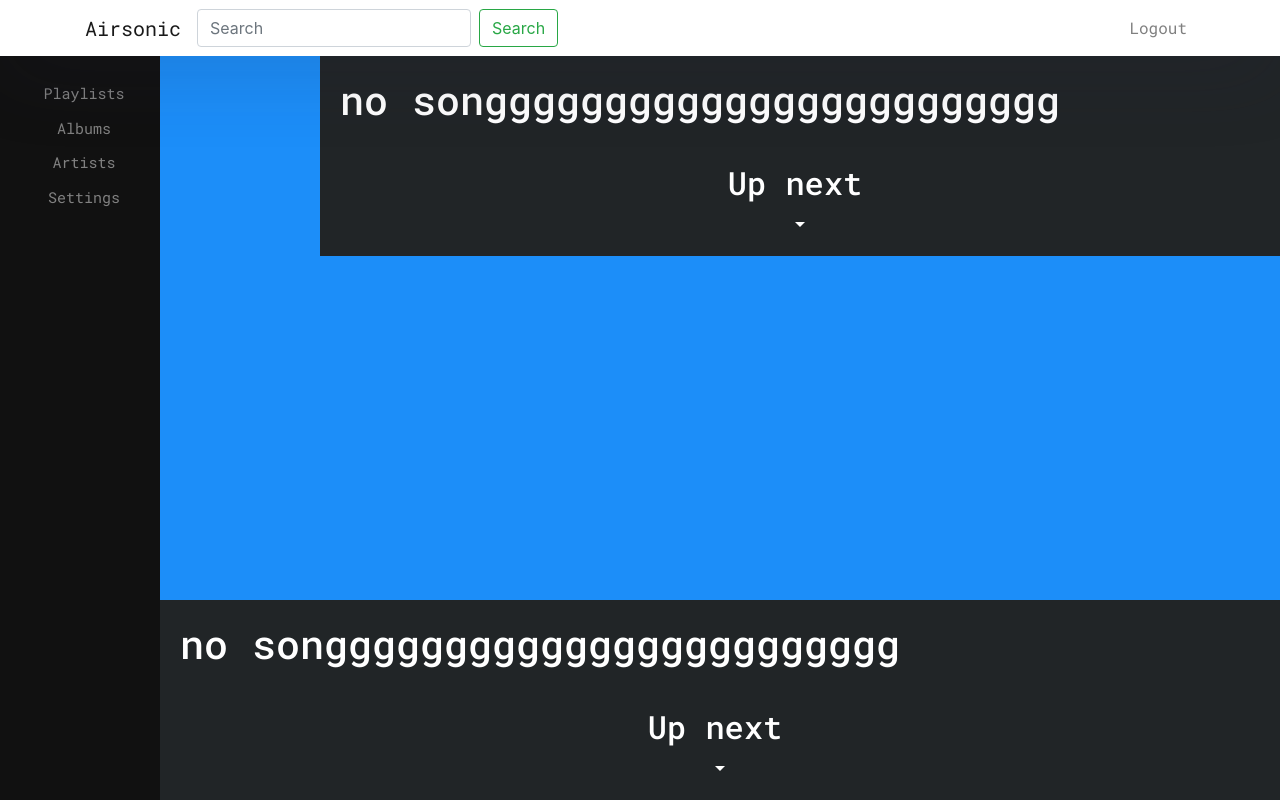
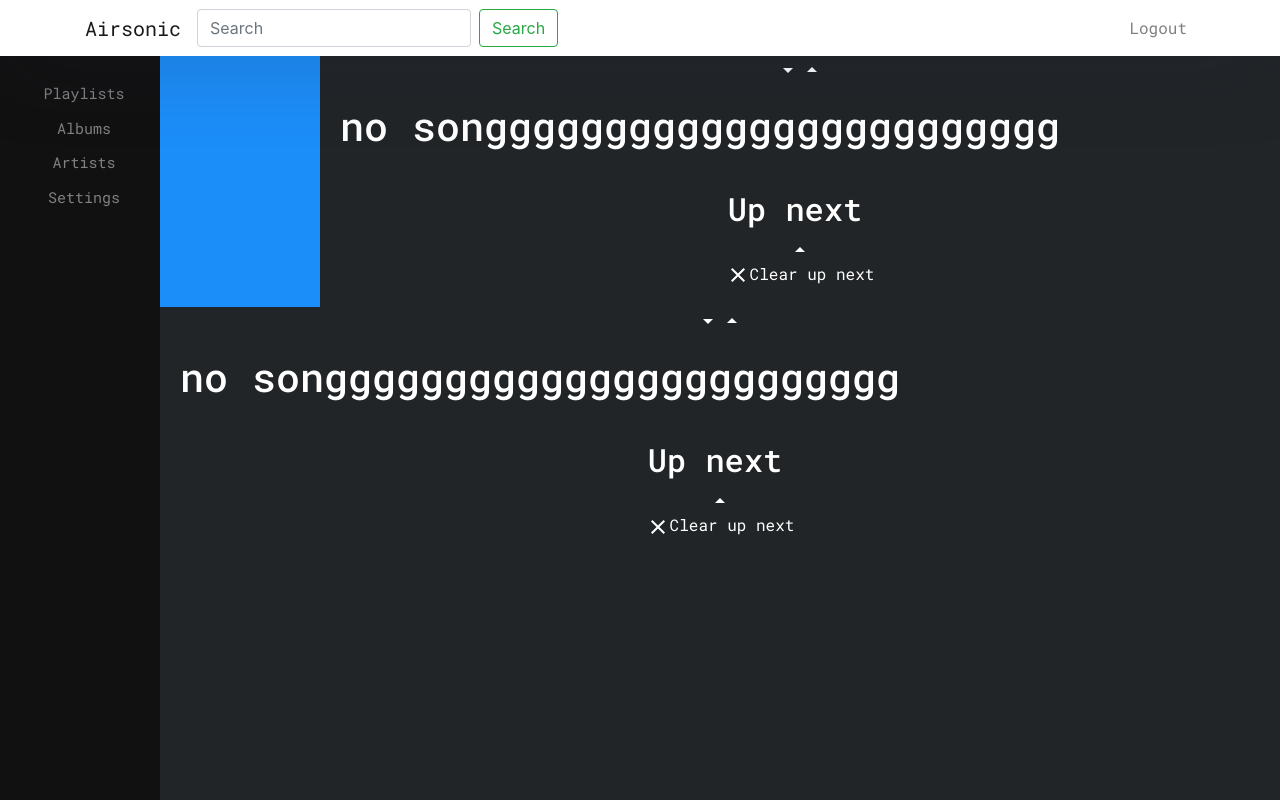
Before and after one commit to phil-hudson/airsonic-react, a React (Create React App) app: page /player in a window 1280 px wide. Built offline with nearby package versions, Linux system fonts and the light colour scheme.

Commit message:
full screen player option

```diff
--- a/src/App.js
+++ b/src/App.js
@@ -1,17 +1,9 @@
 import React from 'react';
-import logo from './logo.svg';
 import './App.css';
 import {BrowserRouter as Router, Switch, Route, Link} from "react-router-dom";
-import Login from "./components/pages/login.component";
-import Home from "./components/pages/home.component";
-import Album from "./components/pages/album.component";
 import NavTop from './components/pages/navbar.component';
 import SideNav from './components/pages/sidenav.component';
-import SearchResults from './components/pages/searchResults.component';
-import Player from './components/pages/player.component';
-import Playlists from './components/pages/playlists.component';
-import Playlist from './components/pages/playlist.component';
-import Artist from './components/pages/artist.component';
+import Main from './components/pages/main.component';
 
 function App() {
     return (<Router>
@@ -23,26 +15,7 @@ function App() {
                 <NavTop/>
                 <div style={{paddingTop: '56px'}}/>
                 <SideNav/>
-                <div style={{
-                    display: 'flex',                   /* defines flexbox */
-                    flexDirection: 'column',          /* top to bottom */
-                    flex: 1,
-                }}>
-                    <div style={{'marginLeft': '160px'}}>
-                        <Switch>
-                            <Route exact path='/' component={Login}/>
-                            <Route exact path='/home' component={Home}/>
-                            <Route exact path='/album/:id' component={Album}/>
-                            <Route exact path='/search:query' component={SearchResults}/>
-                            <Route exact path='/player' component={Player}/>
-                            <Route exact path='/playlists' component={Playlists}/>
-                            <Route exact path='/playlist/:id' component={Playlist}/>
-                            <Route exact path='/artist/:id' component={Artist}/>
-
-                        </Switch>
-                    </div>
-                    <Player/>
-                </div>
+                <Main/>
             </div>
         </Router>
     );
--- a/src/components/generic/AudioPlayer.component.js
+++ b/src/components/generic/AudioPlayer.component.js
@@ -86,7 +86,6 @@ const AudioPlayer = (props) => {
                 audio.removeEventListener("ended", handleEnded);
             }
         }
-    //    TODO add click time here to trigger rerender
     }, [props.currentTrack, props.trackList, clickedTime]);
 
     // play handler effect
--- a/src/components/generic/UpNextPlaylist.component.js
+++ b/src/components/generic/UpNextPlaylist.component.js
@@ -16,7 +16,7 @@ function mapDispatchToProps(dispatch) {
 }
 
 const UpNextPlaylist = (props) => {
-    const [isShown, setIsShown] = useState(false);
+    const [isShown, setIsShown] = useState(true);
     return (
         <div className={'up-next-container'}>
             <div style={{marginRight: '10px'}}>
--- /dev/null
+++ b/src/components/pages/main.component.js
@@ -0,0 +1,42 @@
+import React, {useState, useEffect} from "react";
+import {BrowserRouter as Router, Switch, Route} from "react-router-dom";
+import Login from "./login.component";
+import Home from "./home.component";
+import Album from "./album.component";
+import SearchResults from './searchResults.component';
+import Player from './player.component';
+import Playlists from './playlists.component';
+import Playlist from './playlist.component';
+import Artist from './artist.component';
+
+const Main = () => {
+    const [playerToggled, setPlayerToggled] = useState(false);
+    return (
+        <Router>
+            <div style={{
+                display: 'flex',                   /* defines flexbox */
+                flexDirection: 'column',          /* top to bottom */
+                flex: 1,
+            }}>
+                {playerToggled === false && (
+                    <div style={{'marginLeft': '160px'}}>
+                        <Switch>
+                            <Route exact path='/' component={Login}/>
+                            <Route exact path='/home' component={Home}/>
+                            <Route exact path='/album/:id' component={Album}/>
+                            <Route exact path='/search:query' component={SearchResults}/>
+                            <Route exact path='/player' component={Player}/>
+                            <Route exact path='/playlists' component={Playlists}/>
+                            <Route exact path='/playlist/:id' component={Playlist}/>
+                            <Route exact path='/artist/:id' component={Artist}/>
+
+                        </Switch>
+                    </div>
+                )}
+                <Player setPlayerToggled={setPlayerToggled}/>
+            </div>
+        </Router>
+    )
+};
+
+export default Main;
--- a/src/components/pages/player.component.js
+++ b/src/components/pages/player.component.js
@@ -2,6 +2,7 @@ import React, {useState, useEffect} from "react";
 import UpNextPlaylist from "../generic/UpNextPlaylist.component";
 import {connect} from 'react-redux'
 import AudioPlayer from "../generic/AudioPlayer.component";
+import {ArrowDropDownOutlined, ArrowDropUpOutlined} from '@material-ui/icons';
 
 
 function mapStateToProps(state) {
@@ -13,9 +14,11 @@ function mapStateToProps(state) {
 const Player = (props) => {
 
     return (
-        <div  style={{marginTop: 'auto', marginLeft: '160px'}}>
-                <AudioPlayer/>
-                <UpNextPlaylist/>
+        <div  style={{marginTop: 'auto', marginLeft: '160px', height:'100%', backgroundColor: '#212527', color: 'white'}}>
+            <ArrowDropDownOutlined className='pointer' onClick={() => props.setPlayerToggled(false)}/>
+            <ArrowDropUpOutlined className='pointer' onClick={() => props.setPlayerToggled(true)}/>
+            <AudioPlayer/>
+            <UpNextPlaylist/>
         </div>
     );
 
--- a/src/components/pages/playlists.component.js
+++ b/src/components/pages/playlists.component.js
@@ -1,9 +1,5 @@
 import React, {useState, useEffect} from "react";
 import APIServiceUtil from '../../services/APIServiceUtil';
-import {BrowserRouter as Router, Switch, Route, Link} from "react-router-dom";
-import NavTop from './navbar.component';
-import AlbumGrid from '../generic/AlbumGrid.component';
-import SideNav from './sidenav.component';
 import PlaylistGrid from '../generic/PlaylistGrid.component';
 
 const Playlists = () => {
```
